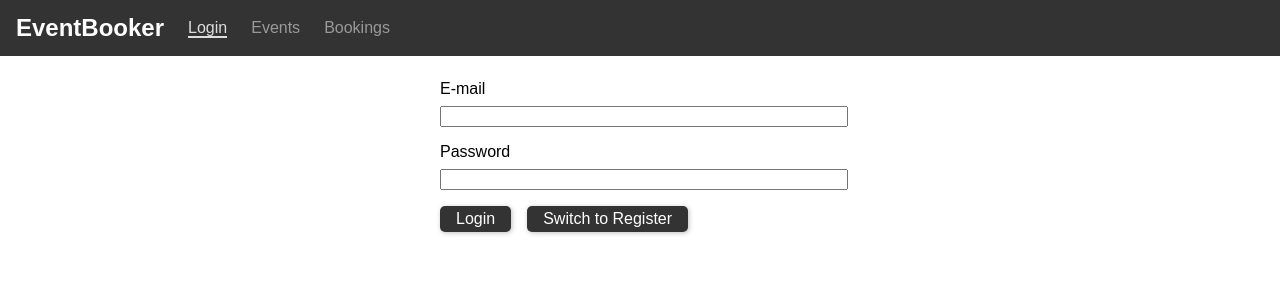
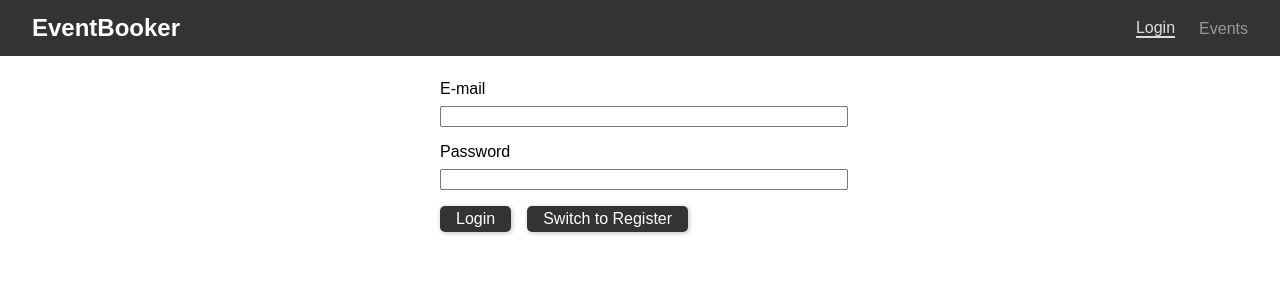
Before and after one commit to jurrianlammerts/event-booker, a React (Create React App) app in the folder frontend/: page /auth in a window 1280 px wide. Shown: the top 300 px of the page. Built offline with nearby package versions, Linux system fonts and the light colour scheme; the HTML template or start-up script is replaced by a standard one.

Commit message:
Login & logout logic using context API

```diff
--- a/frontend/src/App.js
+++ b/frontend/src/App.js
@@ -1,24 +1,42 @@
-import React from 'react';
+import React, { useState } from 'react';
 import { BrowserRouter, Route, Redirect, Switch } from 'react-router-dom';
 import styled from 'styled-components';
 
-import Auth from './pages/Auth';
-import Events from './pages/Events';
-import Bookings from './pages/Bookings';
 import Nav from './components/Navigation/MainNavigation';
+import AuthContext from './context/AuthContext';
+import AuthPage from './pages/Auth';
+import EventsPage from './pages/Events';
+import BookingsPage from './pages/Bookings';
 
 function App() {
+  const [token, setToken] = useState(null);
+  const [userId, setUserId] = useState(null);
+
+  const login = (token, userId, tokenExpiration) => {
+    setToken(token);
+    setUserId(userId);
+  };
+
+  const logout = () => {
+    setToken(null);
+    setUserId(null);
+  };
+
   return (
     <BrowserRouter>
-      <Nav />
-      <Page>
-        <Switch>
-          <Redirect from="/" to="auth" exact />
-          <Route path="/auth" component={Auth} />
-          <Route path="/events" component={Events} />
-          <Route path="/bookings" component={Bookings} />
-        </Switch>
-      </Page>
+      <AuthContext.Provider value={{ token, userId, login, logout }}>
+        <Nav />
+        <Page>
+          <Switch>
+            {token && <Redirect from="/" to="events" exact />}
+            {token && <Redirect from="/auth" to="events" exact />}
+            {!token && <Route path="/auth" component={AuthPage} />}
+            <Route path="/events" component={EventsPage} />
+            {token && <Route path="/bookings" component={BookingsPage} />}
+            {!token && <Redirect to="/auth" exact />}
+          </Switch>
+        </Page>
+      </AuthContext.Provider>
     </BrowserRouter>
   );
 }
--- a/frontend/src/components/Navigation/MainNavigation.js
+++ b/frontend/src/components/Navigation/MainNavigation.js
@@ -1,21 +1,33 @@
-import React from 'react';
+import React, { useContext } from 'react';
 import { NavLink } from 'react-router-dom';
 import styled from 'styled-components';
 
+import AuthContext from '../../context/AuthContext';
+
 function MainNavigation() {
+  const { token, logout } = useContext(AuthContext);
   return (
     <Header>
       <Logo>EventBooker</Logo>
       <NavItems>
+        {!token && (
           <li>
             <NavLink to="/auth">Login</NavLink>
           </li>
+        )}
         <li>
           <NavLink to="/events">Events</NavLink>
         </li>
+        {token && (
+          <>
             <li>
               <NavLink to="/bookings">Bookings</NavLink>
             </li>
+            <li>
+              <button onClick={logout}>Logout</button>
+            </li>
+          </>
+        )}
       </NavItems>
     </Header>
   );
@@ -30,9 +42,11 @@ const Header = styled.header`
   width: 100%;
   height: 3.5rem;
   background: #333;
-  padding: 0 1rem;
+  padding: 0 2rem;
   display: flex;
   align-items: center;
+  justify-content: space-between;
+  box-sizing: border-box;
 `;
 
 const Logo = styled.h1`
@@ -46,11 +60,19 @@ const NavItems = styled.ul`
   padding: 0;
   margin: 0;
   list-style: none;
+  align-items: center;
   li {
     margin-left: 1.5rem;
-    a {
+    a,
+    button {
       text-decoration: none;
       color: #999;
+      border: none;
+      font: inherit;
+      background: transparent;
+      vertical-align: middle;
+      margin: 0;
+      padding: 0;
       :hover,
       :active,
       &.active {
--- /dev/null
+++ b/frontend/src/context/AuthContext.js
@@ -0,0 +1,10 @@
+import { createContext } from 'react';
+
+const AuthContext = createContext({
+  token: null,
+  userId: null,
+  login: () => {},
+  logout: () => {}
+});
+
+export default AuthContext;
--- a/frontend/src/pages/Auth.js
+++ b/frontend/src/pages/Auth.js
@@ -1,9 +1,11 @@
-import React, { useState, useRef } from 'react';
+import React, { useState, useRef, useContext } from 'react';
 import styled from 'styled-components';
 
+import AuthContext from '../context/AuthContext';
 import Button from '../components/Styles/Button';
 
 function Auth() {
+  const { login } = useContext(AuthContext);
   const [loginPage, setLoginPage] = useState(true);
   const emailInput = useRef(null);
   const passwordInput = useRef(null);
@@ -53,9 +55,19 @@ function Auth() {
         }
         return res.json();
       })
-      .then(resData => {
-        console.log(resData);
-      })
+      .then(
+        ({
+          data,
+          data: {
+            login: { token, userId, tokenExpiration }
+          }
+        }) => {
+          console.log(data);
+          if (data && token) {
+            login(token, userId, tokenExpiration);
+          }
+        }
+      )
       .catch(err => {
         console.log(err);
       });
```
Lines whose indentation alone changed are shown as unchanged.
